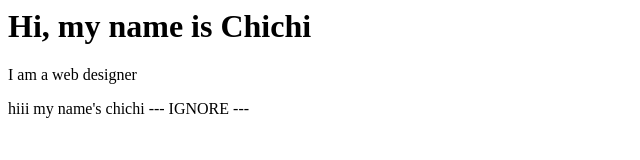
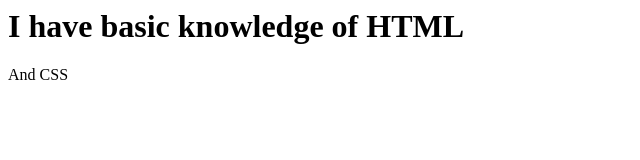
Before and after one commit to AbigailAkor/Test, a plain HTML site: page index.html in a window 1280 px wide. Shown: the whole page, without its empty margins (0-640 px from the left). Drawn offline with Linux system fonts and the light colour scheme.

Commit message:
first commit

```diff
--- a/index.html
+++ b/index.html
@@ -1,3 +1,2 @@
-<h1>Hi, my name is Chichi</h1>
-<p>I am a web designer</p>
-<p>hiii my name's chichi --- IGNORE ---</p>
+<h1>I have basic knowledge of HTML</h1>
+<p>And CSS</p>
```
